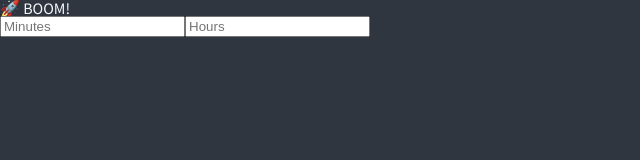
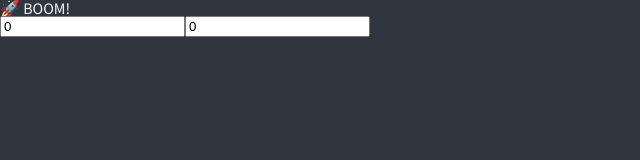
Before and after one commit to JiyoonZ/react-final-practice, a React (Create React App) app in the folder practice-recoil/: page / in a window 1280 px wide. Shown: the top 160 px of the page, without its empty margins (0-640 px from the left). Built offline with nearby package versions, Linux system fonts and the light colour scheme.

Commit message:
selector set property

```diff
--- a/practice-recoil/package.json
+++ b/practice-recoil/package.json
@@ -8,6 +8,7 @@
     "@testing-library/user-event": "^13.5.0",
     "prop-types": "^15.8.1",
     "react": "^18.2.0",
+    "react-beautiful-dnd": "^13.1.1",
     "react-dom": "^18.2.0",
     "react-scripts": "5.0.1",
     "recoil": "^0.7.6",
--- a/practice-recoil/src/App.tsx
+++ b/practice-recoil/src/App.tsx
@@ -1,9 +1,33 @@
+import React from "react";
+import {useRecoilState, useRecoilValue} from "recoil";
+import {hourSelector, minuteState} from "./atoms";
+
 function App() {
+  const [minutes, setMinutes] = useRecoilState(minuteState);
+  const [hours, setHours] = useRecoilState(hourSelector);
+
+  const onMinutesChange = (evt: React.FormEvent<HTMLInputElement>) => {
+    console.log(evt.currentTarget.value);
+    setMinutes(+evt.currentTarget.value);
+  };
+  const onHoursChange = (evt: React.FormEvent<HTMLInputElement>) => {
+    setHours(+evt.currentTarget.value);
+  };
   return (
     <>
       <h1>🚀 BOOM!</h1>
-      <input type="number" placeholder="Minutes" />
-      <input type="number" placeholder="Hours" />
+      <input
+        value={minutes}
+        type="number"
+        placeholder="Minutes"
+        onChange={onMinutesChange}
+      />
+      <input
+        value={hours}
+        type="number"
+        placeholder="Hours"
+        onChange={onHoursChange}
+      />
     </>
   );
 }
--- a/practice-recoil/src/atoms.ts
+++ b/practice-recoil/src/atoms.ts
@@ -4,3 +4,15 @@ export const minuteState = atom({
   key: "minutes",
   default: 0,
 });
+
+export const hourSelector = selector<number>({
+  key: "hours",
+  get: ({get}) => {
+    const minutes = get(minuteState);
+    return minutes / 60;
+  },
+  set: ({set}, newValue) => {
+    const minutes = Number(newValue) * 60;
+    set(minuteState, minutes);
+  },
+});
```
Also changed, not shown: 1 other file (tests, documents, lock files or other folders).
